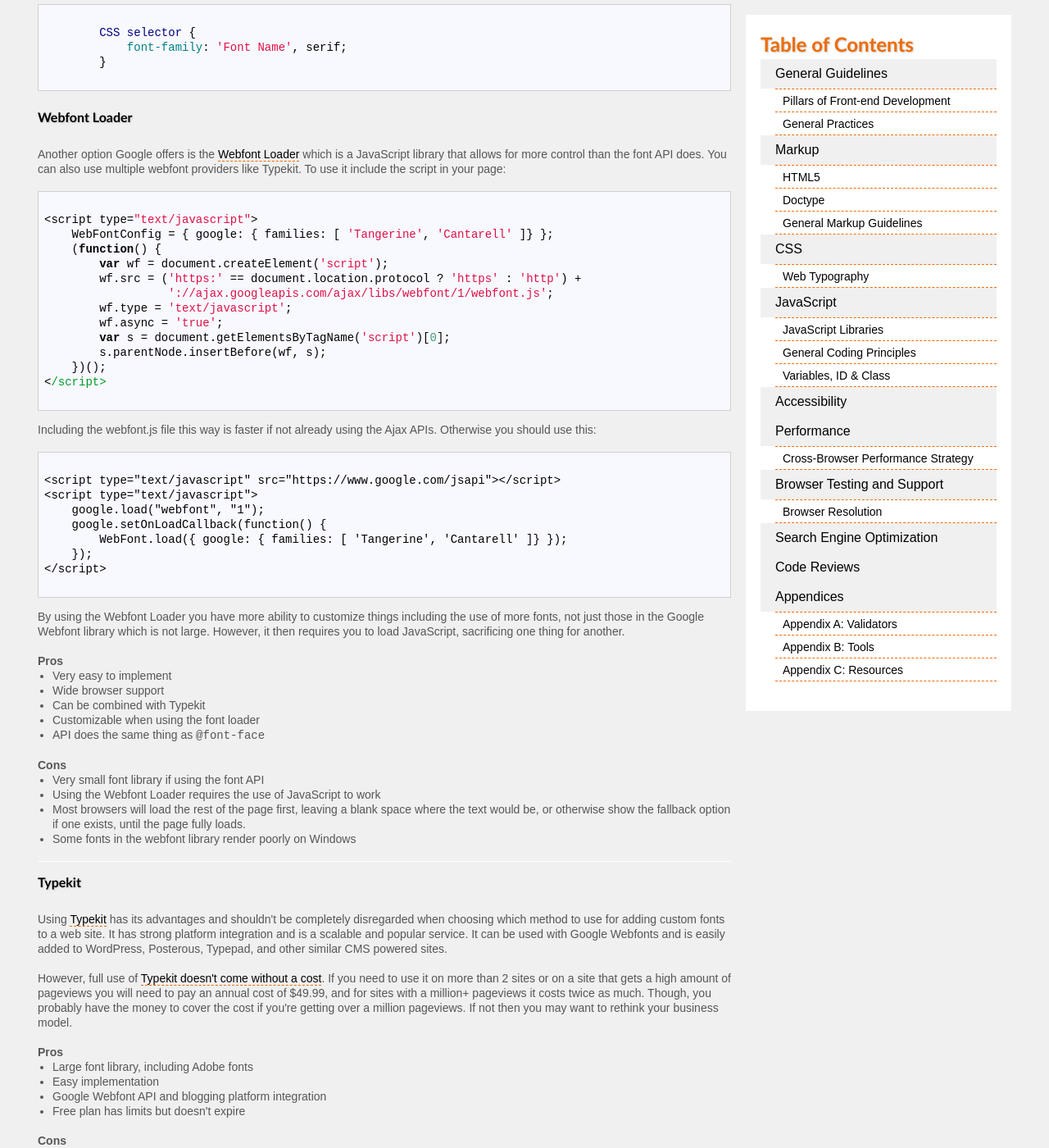
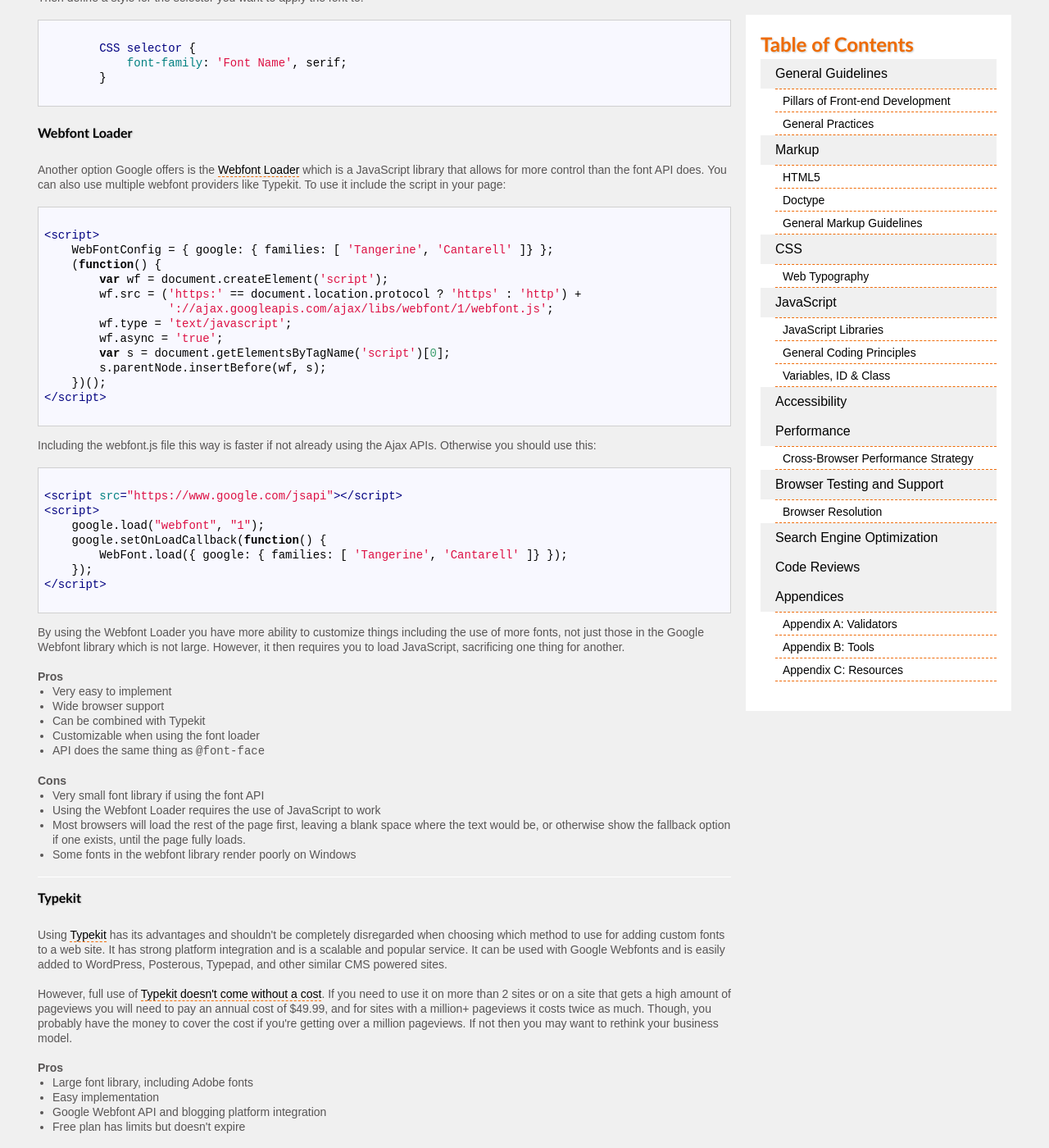
Before and after one commit to semantico/standards, a Jekyll site: the page built from front-end/index.html, in a window 1280 px wide and 1400 px high, scrolled down 11057 px. Shown: the whole window at 82% size. Built offline with Jekyll 4.4.1, drawn with Linux system fonts in a browser that asks for light colours; some of the changed text lies outside the part shown.

Commit message:
Finishing up the CSS section

```diff
--- a/_includes/sections/front-end/css.html
+++ b/_includes/sections/front-end/css.html
@@ -230,6 +230,7 @@
     <hr />
     <h4>Tips for @font-face</h4>
     <ul>
+        <li>Use <a href="http://www.fontsquirrel.com/fontface/generator/">Font Squirrel's online <code>@font-face</code> generator</a> and inline the <code>@font-face</code> definitions in your own CSS.</li>
         <li>IE 6–8 will only accept a TrueType font packaged as an EOT.</li>
         <li>font-weight and font-style have different meanings within <code>@font-face</code>.
             Declarations where <code>font-weight:bold;</code> means this is the bold version of this typeface, rather than apply bold to this text</li>
@@ -265,8 +266,8 @@
     </code></pre>
     <h3>Webfont Loader</h3>
     <p>Another option Google offers is the <a href="https://code.google.com/apis/webfonts/docs/webfont_loader.html">Webfont Loader</a> which is a JavaScript library that allows for more control than the font API does. You can also use multiple webfont providers like Typekit. To use it include the script in your page:</p>
-    <pre><code class="javascript">
-&lt;script type="text/javascript">
+    <pre><code class="html">
+&lt;script>
     WebFontConfig = { google: { families: [ 'Tangerine', 'Cantarell' ]} };
     (function() {
         var wf = document.createElement('script');
@@ -280,9 +281,9 @@
 &lt;/script>
     </code></pre>
     <p class="normalize">Including the webfont.js file this way is faster if not already using the Ajax APIs. Otherwise you should use this:</p>
-    <pre><code class="javascript">
-&lt;script type="text/javascript" src="https://www.google.com/jsapi">&lt;/script>
-&lt;script type="text/javascript">
+    <pre><code class="html">
+&lt;script src="https://www.google.com/jsapi">&lt;/script>
+&lt;script>
     google.load("webfont", "1");
     google.setOnLoadCallback(function() {
         WebFont.load({ google: { families: [ 'Tangerine', 'Cantarell' ]} });
@@ -324,25 +325,6 @@
         <li>You have to pay to use it on more than 1 site</li>
     </ul>
     <hr />
-    <h3>Scalable Inman Flash Replacement (sIFR)</h3>
-    <p>We do not recommend that you use this method but because of how widely used it is we felt it was necessary to include so you could make a properly informed decision when choosing which method to go with for customized webfonts.</p>
-    <p>Despite its wide popularity among web designers, and its decent support in most browsers, the drawbacks to its use outweigh its convenience. The biggest and most obvious reason to not use sIFR is the fact that it uses Flash. Plus, in order for the Flash to even work, it requires JavaScript and the scripts must be loaded before the text you use it on is visible on the page. Not to mention that it increases page load time, and can cause a slow site to be even slower.</p>
-    <p class="normalize">We'll let you do the math here.</p>
-    <strong>Pros</strong>
-    <ul>
-        <li>Text can be selected</li>
-        <li>Support on most browsers</li>
-        <li>Renders okay on supported browsers</li>
-    </ul>
-    <strong>Cons</strong>
-    <ul>
-        <li>It uses Flash</li>
-        <li>Requires JavaScript for the Flash to work</li>
-        <li>It's Flash!</li>
-        <li>Text doesn't appear until the scripts load</li>
-        <li>...and it's Flash...</li>
-    </ul>
-    <hr />
     <h3>Font Licensing</h3>
     <p>Even though you can transform just about any font into a web font file, you should still make sure it is legally okay for you to do so. Many foundries have updated their conditions to specify how their fonts can be used on the web. View <a href="http://scripts.sil.org/cms/scripts/page.php?site_id=nrsi&item_id=UNESCO_Font_Lic">Font Licensing and Protection Details</a> for more information.</p>
     <hr />
```
